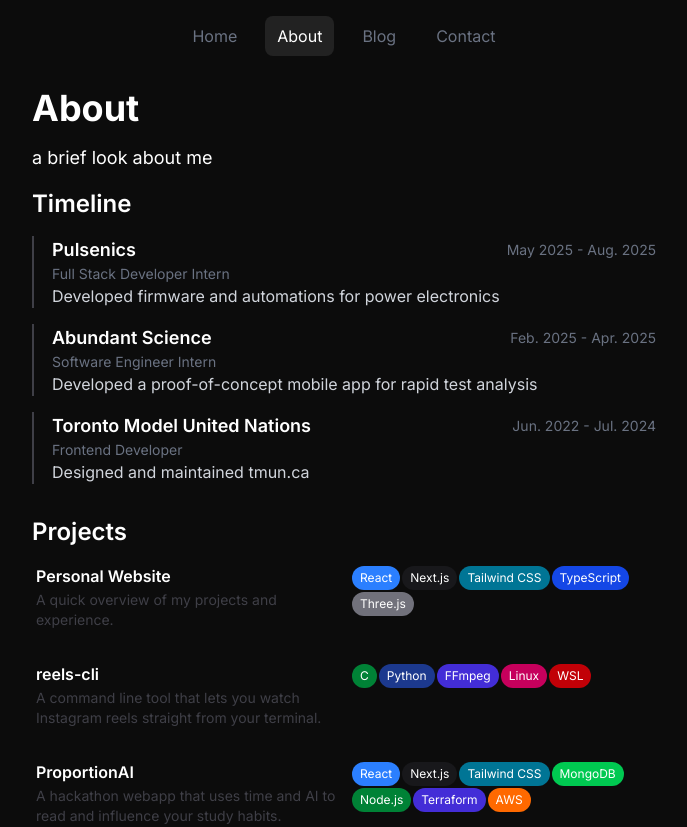
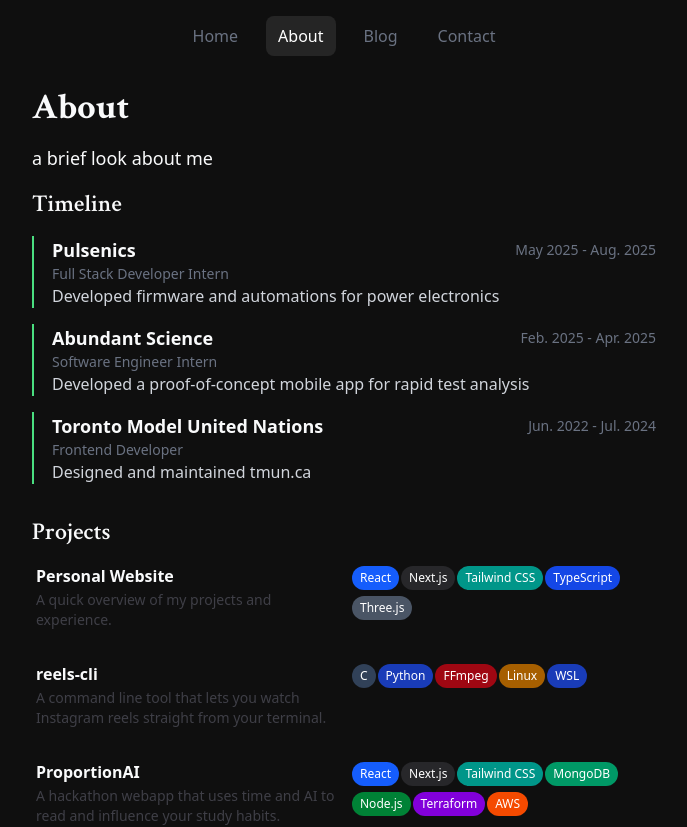
Before and after one commit to notMarkMP1/markpeng.github.io, a Next.js app: page /about in a window 1280 px wide. Shown: the top 827 px of the page, without its empty margins (296-983 px from the left). Built offline with nearby package versions, Linux system fonts and the light colour scheme.

Commit message:
colour and font improvement to make it feels less ai

```diff
--- a/app/blog/[slug]/page.tsx
+++ b/app/blog/[slug]/page.tsx
@@ -62,7 +62,7 @@
     return (
         <div className="container max-w-2xl mx-auto px-4 py-4 sm:px-6">
             <div className="flex justify-between items-center">
-                <h1 className="text-3xl font-bold">{post.metadata.title}</h1>
+                <h1 className="text-3xl font-bold font-heading">{post.metadata.title}</h1>
                 <Link
                     href="/blog"
                     className="text-gray-400 hover:text-gray-200 transition-colors duration-200 flex items-center gap-1"
--- a/app/blog/page.tsx
+++ b/app/blog/page.tsx
@@ -17,7 +17,7 @@
     return (
         <div className="container max-w-2xl mx-auto px-4 py-4 sm:px-6">
             <FadeInSection>
-                <h1 className="text-3xl font-bold mb-1">Blog</h1>
+                <h1 className="text-3xl font-bold mb-1 font-heading">Blog</h1>
             </FadeInSection>
             <FadeInSection delay={0.2}>
                 <p className="text-lg mb-6">i love yapping whether people read it or not</p>
@@ -27,8 +27,8 @@
                     <FadeInSection delay={0.1 * (index + 1) + 0.2} key={post.metadata.slug}>
                         <Link href={`/blog/${post.metadata.slug}`}>
                             <li className="border-b-2 pb-4 transition-colors hover:border-zinc-600 duration-200">
-                                    <h2 className="text-xl font-semibold hover:text-white transition-colors duration-200">
-                                        <span className="text-sm text-zinc-300 mr-1 font-normal">{formatDate(post.metadata.publishedAt)}</span> {post.metadata.title}
+                                    <h2 className="text-xl font-semibold hover:text-white transition-colors duration-200 font-body">
+                                        <span className="text-sm text-zinc-300 mr-1 font-body">{formatDate(post.metadata.publishedAt)}</span> {post.metadata.title}
                                     </h2>
                             </li>
                         </Link>
--- a/app/components/AboutSection.tsx
+++ b/app/components/AboutSection.tsx
@@ -78,19 +78,19 @@
     <div className="max-w-2xl mx-auto px-4 py-4 sm:px-6">
       <div className="flex flex-col justify-center space-y-4">
         <FadeInSection>
-          <h1 className="text-4xl font-bold">About</h1>
+          <h1 className="text-4xl font-bold font-heading">About</h1>
         </FadeInSection>
         <FadeInSection delay={0.2}>
           <p className="text-lg">a brief look about me</p>
         </FadeInSection>
         <FadeInSection delay={0.4}>
-          <h2 className="text-2xl font-semibold">Timeline</h2>
+          <h2 className="text-2xl font-semibold font-heading">Timeline</h2>
         </FadeInSection>
         <FadeInSection delay={0.6}>
           <Timeline items={timelineItems} />
         </FadeInSection>
         <FadeInSection delay={0.8}>
-          <h2 className="text-2xl font-semibold">Projects</h2>
+          <h2 className="text-2xl font-semibold font-heading">Projects</h2>
         </FadeInSection>
         <FadeInSection delay={1.0}>
           <Projects items={projectItems} />
--- a/app/components/NavBar.tsx
+++ b/app/components/NavBar.tsx
@@ -20,7 +20,7 @@
                     <Link
                         key={item.path}
                         href={item.path}
-                        className={`px-3 py-2 text-md rounded-xl transition-colors relative
+                        className={`px-3 py-2 text-md rounded-xl transition-colors relative font-body
                             ${pathname === item.path ? 'text-white' : 'text-gray-500 hover:text-gray-300'}`}
                     >
                         {item.label}
@@ -28,7 +28,7 @@
                             <motion.div
                                 className="absolute inset-0 rounded-lg -z-10"
                                 layoutId="bubble"
-                                style={{ backgroundColor: "#222222" }}
+                                style={{ backgroundColor: "var(--color-surface-elevated)" }}
                                 initial={{ opacity: 0 }}
                                 animate={{ opacity: 1 }}
                                 exit={{ opacity: 0 }}
--- a/app/components/Projects.tsx
+++ b/app/components/Projects.tsx
@@ -19,32 +19,41 @@
     const [hoveredIndex, setHoveredIndex] = useState<number | null>(null);
     const [mousePosition, setMousePosition] = useState({ x: 0, y: 0 });
 
+    // Updated with more natural, earth-toned colors
     const colorDictionary: { [key: string]: string } = {
-        "AWS": "bg-orange-500",
-        "Java": "bg-yellow-800",
-        "JavaScript": "bg-yellow-700",
-        "MongoDB": "bg-green-500",
-        "Next.js": "bg-zinc-900",
+        "AWS": "bg-orange-600",
+        "Java": "bg-amber-700",
+        "JavaScript": "bg-yellow-600",
+        "MongoDB": "bg-emerald-600",
+        "Next.js": "bg-zinc-800",
         "Node.js": "bg-green-700",
-        "OAuth2.0": "bg-zinc-700",
-        "Python": "bg-blue-900",
-        "React": "bg-blue-500",
-        "Tailwind CSS": "bg-cyan-700",
-        "Terraform": "bg-indigo-700",
-        "Three.js": "bg-zinc-500",
+        "OAuth2.0": "bg-slate-600",
+        "Python": "bg-blue-800",
+        "React": "bg-blue-600",
+        "Tailwind CSS": "bg-teal-600",
+        "Terraform": "bg-purple-700",
+        "Three.js": "bg-gray-600",
         "TypeScript": "bg-blue-700",
-        "WPILib": "bg-red-700"
+        "WPILib": "bg-red-700",
+        "C": "bg-slate-700",
+        "C/C++": "bg-slate-700",
+        "FFmpeg": "bg-red-800",
+        "Linux": "bg-yellow-700",
+        "WSL": "bg-blue-800",
+        "Google Cloud": "bg-blue-500",
+        "Arduino": "bg-teal-700",
+        "Gradle": "bg-green-800"
     }
 
     const colorClasses = [
+        "bg-emerald-700",
+        "bg-teal-700",
+        "bg-green-700",
         "bg-blue-700",
-        "bg-green-700",
-        "bg-yellow-700",
+        "bg-amber-700",
+        "bg-orange-700",
         "bg-red-700",
         "bg-purple-700",
-        "bg-pink-700",
-        "bg-indigo-700",
-        "bg-teal-700",
     ];
 
     const handleMouseMove = (e: React.MouseEvent) => {
@@ -76,12 +85,12 @@
                     onMouseLeave={() => setHoveredIndex(null)}
                 >
                     <div className="col-span-1 flex flex-col space-y-0.5">
-                        <h3 className="text-md font-semibold">{item.title}</h3>
+                        <h3 className="text-md font-semibold font-body">{item.title}</h3>
                         <p className="text-sm text-zinc-700">{item.description}</p>
                     </div>
                     <div className="col-span-1">
                         {item.technologies.map((tech, techIndex) => (
-                            <span key={techIndex} className={`inline-block text-xs rounded-full px-2 py-1 mr-0.5 text-white ${colorDictionary[tech] || colorClasses[tech.length % colorClasses.length]} whitespace-nowrap`}>{tech}</span>
+                            <span key={techIndex} className={`inline-block text-xs rounded-full px-2 py-1 mr-0.5 mb-1 text-white ${colorDictionary[tech] || colorClasses[tech.length % colorClasses.length]} whitespace-nowrap`}>{tech}</span>
                         ))}
                     </div>
                 </motion.div>
--- a/app/components/Timeline.tsx
+++ b/app/components/Timeline.tsx
@@ -25,10 +25,10 @@
                     transition={{ type: "spring", stiffness: 300, damping: 20 }}
                     onClick={() => window.open(item.link, "_blank")}
                 >
-                    <div className="absolute left-0 top-0 h-full w-0.5 bg-zinc-700" aria-hidden="true"></div>
+                    <div className="absolute left-0 top-0 h-full w-0.5" style={{ backgroundColor: 'var(--color-primary)' }} aria-hidden="true"></div>
                     <div className="ml-5">
                         <div className="flex justify-between items-center">
-                            <h3 className="text-lg font-semibold">{item.company}</h3>
+                            <h3 className="text-lg font-semibold font-body">{item.company}</h3>
                             <span className="text-sm text-gray-500">{item.date}</span>
                         </div>
                         <p className="text-sm text-gray-500">{item.title}</p>
--- a/app/globals.css
+++ b/app/globals.css
@@ -1,6 +1,43 @@
 @import 'tailwindcss';
 @plugin '@tailwindcss/typography';
 @import 'highlight.js/styles/github-dark-dimmed.min.css';
+
+:root {
+  --color-background: #0f0f0f;
+  --color-surface: #1a1a1a;
+  --color-surface-elevated: #252525;
+
+  --color-primary: #4ade80;        /* Bright green */
+  --color-primary-muted: #22c55e;  /* Medium green */
+  --color-primary-subtle: #166534; /* Dark green */
+  --color-primary-soft: #dcfce7;   /* Light green for accents */
+
+  --color-text-primary: #f9fafb;   /* Off-white */
+  --color-text-secondary: #d1d5db; /* Light gray */
+  --color-text-muted: #9ca3af;     /* Medium gray */
+  --color-text-subtle: #6b7280;    /* Darker gray */
+
+  --color-border: #374151;         /* Subtle blueish-gray border */
+  --color-border-muted: #4b5563;   /* Slightly lighter blueish-gray border */
+
+  /* Interactive states */
+  --color-hover: var(--color-surface-elevated);
+  --color-active: var(--color-primary-subtle);
+
+  /* Shadows */
+  --shadow-sm: 0 1px 2px 0 rgba(0, 0, 0, 0.25);
+  --shadow-md: 0 4px 6px -1px rgba(0, 0, 0, 0.3), 0 2px 4px -1px rgba(0, 0, 0, 0.2);
+  --shadow-lg: 0 10px 15px -3px rgba(0, 0, 0, 0.3), 0 4px 6px -2px rgba(0, 0, 0, 0.2);
+}
+
+/* Font families */
+.font-heading {
+  font-family: var(--font-crimson), ui-serif, Georgia, Cambria, "Times New Roman", Times, serif;
+}
+
+.font-body {
+  font-family: var(--font-manrope), var(--font-inter), ui-sans-serif, system-ui, -apple-system, BlinkMacSystemFont, "Segoe UI", Roboto, "Helvetica Neue", Arial, "Noto Sans", sans-serif;
+}
 
 html {
   margin-right: calc(-1 * (100vw - 100%));
@@ -8,8 +45,8 @@
 }
 
 body {
-  background-color: #0c0c0c;
-  color: #ffffff;
+  background-color: var(--color-background);
+  color: var(--color-text-primary);
   overflow-x: hidden;
 }
 
@@ -23,17 +60,23 @@
 }
 
 ::-webkit-scrollbar-thumb {
-  background: rgba(136, 136, 136, 0.4);
+  background: rgba(74, 222, 128, 0.4);
   border-radius: 3px;
 }
 
 ::-webkit-scrollbar-thumb:hover {
-  background: rgba(136, 136, 136, 0.6);
+  background: rgba(74, 222, 128, 0.6);
 }
 
 * {
   scrollbar-width: thin;
-  scrollbar-color: rgba(136, 136, 136, 0.4) transparent;
+  scrollbar-color: rgba(74, 222, 128, 0.4) transparent;
+}
+
+/* Enhanced prose styling for blog content */
+.prose {
+  color: var(--color-text-primary);
+  font-family: var(--font-inter), ui-sans-serif, system-ui, sans-serif;
 }
 
 .prose pre {
@@ -45,8 +88,8 @@
 }
 
 .prose pre code {
-  background-color: #1a1a1a !important;
-  border: 1px solid #333 !important;
+  background-color: var(--color-surface) !important;
+  border: 1px solid var(--color-border) !important;
   border-radius: 8px !important;
   padding: 1rem !important;
   display: block !important;
@@ -56,10 +99,9 @@
   line-height: 1.5 !important;
 }
 
-.prose p {
-  font-size: 1rem !important;
-  margin-top: 0.55rem !important;
-  margin-bottom: 0.55rem !important;
+.prose h1, .prose h2, .prose h3, .prose h4, .prose h5, .prose h6 {
+  font-family: var(--font-crimson), ui-serif, Georgia, serif !important;
+  color: var(--color-text-primary) !important;
 }
 
 .prose h2 {
@@ -72,15 +114,73 @@
   margin-bottom: 0.6rem !important;
 }
 
+.prose p {
+  font-size: 1rem !important;
+  margin-top: 0.55rem !important;
+  margin-bottom: 0.55rem !important;
+  color: var(--color-text-secondary) !important;
+}
+
 .prose blockquote {
   font-style: normal !important;
   font-weight: normal !important;
   quotes: none !important;
   margin-bottom: 0.8rem !important;
   margin-top: 0.8rem !important;
+  border-left: 4px solid var(--color-primary) !important;
+  background-color: var(--color-surface) !important;
+  padding: 1rem !important;
 }
 
 .prose blockquote::before,
 .prose blockquote::after {
   content: none !important;
 }
+
+.prose a {
+  color: var(--color-primary) !important;
+  text-decoration: none !important;
+}
+
+.prose a:hover {
+  color: var(--color-primary-muted) !important;
+  text-decoration: underline !important;
+}
+
+/* Custom utility classes */
+.bg-surface {
+  background-color: var(--color-surface);
+}
+
+.bg-surface-elevated {
+  background-color: var(--color-surface-elevated);
+}
+
+.text-primary {
+  color: var(--color-text-primary);
+}
+
+.text-secondary {
+  color: var(--color-text-secondary);
+}
+
+.text-muted {
+  color: var(--color-text-muted);
+}
+
+.text-green-accent {
+  color: var(--color-primary);
+}
+
+.border-subtle {
+  border-color: var(--color-border);
+}
+
+.hover-lift {
+  transition: all 0.2s ease;
+}
+
+.hover-lift:hover {
+  transform: translateY(-2px);
+  box-shadow: var(--shadow-lg);
+}
--- a/app/layout.tsx
+++ b/app/layout.tsx
@@ -1,10 +1,20 @@
 import type React from "react"
 import "./globals.css"
 import type { Metadata } from "next"
-import { Inter } from "next/font/google"
+import { Crimson_Text, Inter } from "next/font/google"
 import NavBar from "./components/NavBar"
 import Footer from "./components/Footer"
-const inter = Inter({ subsets: ["latin"] })
+
+const crimsonText = Crimson_Text({
+  subsets: ["latin"],
+  weight: ["400", "600", "700"],
+  variable: "--font-crimson"
+})
+
+const inter = Inter({
+  subsets: ["latin"],
+  variable: "--font-inter"
+})
 
 export const metadata: Metadata = {
   title: {
@@ -47,7 +57,7 @@
         }}
         />
       </head>
-      <body className={`${inter.className} flex flex-col min-h-screen`}>
+      <body className={`${crimsonText.variable} ${inter.variable} font-body flex flex-col min-h-screen`}>
         <header className="w-full">
           <NavBar />
         </header>
```
Also changed, not shown: app/components/Footer.tsx (+9 -6 lines), app/contact/page.tsx (+4 -3 lines), app/page.tsx (+15 -13 lines).
